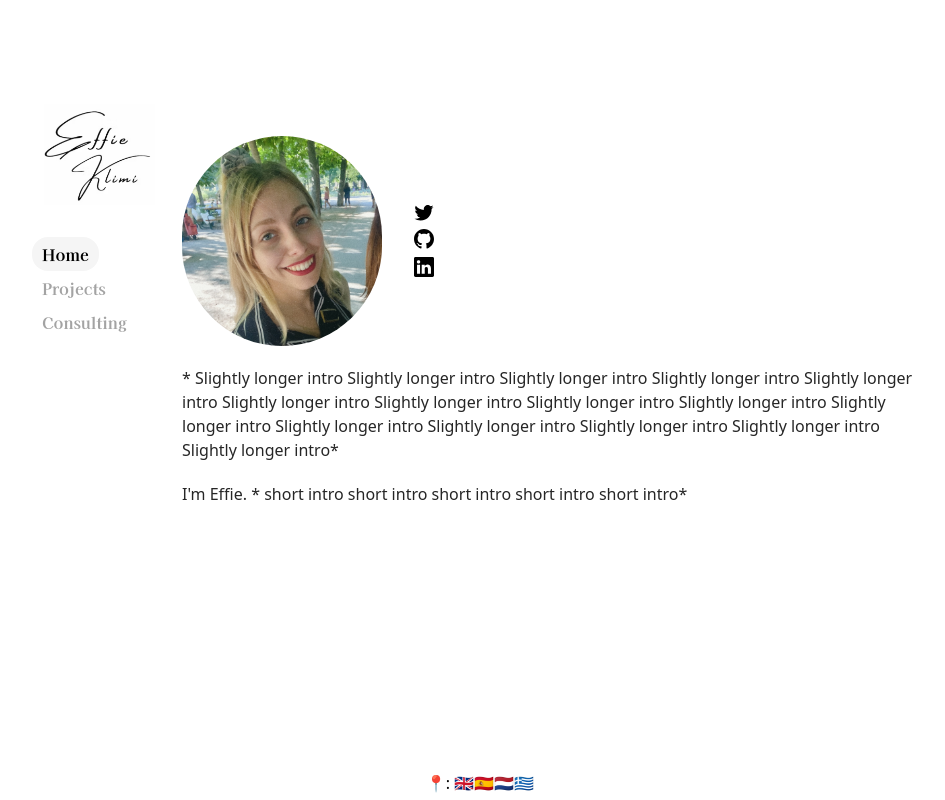
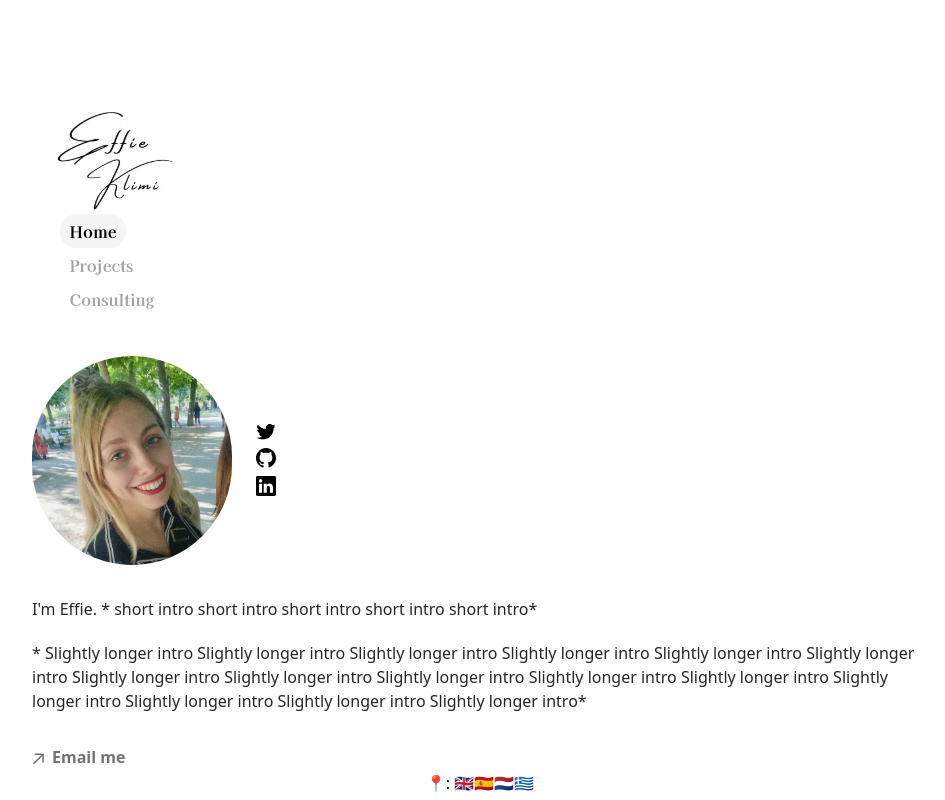
Before and after one commit to effieklimi/effie-bio, a Next.js app: page / in a window 1280 px wide. Shown: the whole page, without its empty margins (160-1105 px from the left). Built offline with nearby package versions, Linux system fonts and the light colour scheme.

Commit message:
fixing it for mobile

```diff
--- a/app/layout.tsx
+++ b/app/layout.tsx
@@ -65,10 +65,10 @@ export default function RootLayout({
       <body className="antialiased flex flex-1 flex-col min-h-screen max-w-4xl mb-40 mx-4 lg:mx-auto">
 
         <div className="md:mt-20 text-white">
-              .
+            .
         </div>
 
-        <div className="flex flex-row h-5/6">
+        <div className="flex flex-col h-5/6">
             <div>
               <Sidebar />
             </div>
@@ -76,11 +76,11 @@ export default function RootLayout({
             <main className="flex-auto min-w-0 mt-6 md:mt-0 flex flex-col px-2 md:px-0 text-m">
               {children}
             </main>
-          </div>
+        </div>
 
-          <div className="text-center	">
-            <p> 📍: 🇬🇧🇪🇸🇳🇱🇬🇷 </p>
-          </div>
+        <div className="text-center	">
+          <p> 📍: 🇬🇧🇪🇸🇳🇱🇬🇷 </p>
+        </div>
 
       </body>
     </html>
--- a/app/page.tsx
+++ b/app/page.tsx
@@ -16,7 +16,8 @@ export default async function HomePage() {
   return (
     <div>
     <section>
-        <div className="md:hidden flex items-start my-8 flex-row">
+      {/* <h1 className="font-bold text-3xl font-serif">{name}</h1> */}
+      <div className="flex items-start md:items-center my-8 flex-col md:flex-row">
         <Image
           alt={name}
           className="rounded-full"
@@ -25,12 +26,12 @@ export default async function HomePage() {
           width={200}
           priority
         />
-          <div className="ml-2 space-y-2 flex flex-col dark:text-neutral-500">
+        <div className="mt-8 md:mt-0 ml-0 md:ml-6 space-y-2 dark:text-neutral-500">
           <a
             rel="noopener noreferrer"
             target="_blank"
             href="https://twitter.com/roboticparts"
-              className="items-center gap-2 dark:hover:text-neutral-900"
+            className="flex items-center gap-2 dark:hover:text-neutral-900"
           >
             <TwitterIcon />
           </a>
@@ -38,7 +39,7 @@ export default async function HomePage() {
             rel="noopener noreferrer"
             target="_blank"
             href="https://github.com/effieklimi"
-              className="items-center gap-2 dark:hover:text-neutral-900"
+            className="flex items-center gap-2 dark:hover:text-neutral-900"
           >
             <GitHubIcon />
           </a>
@@ -46,67 +47,39 @@ export default async function HomePage() {
             rel="noopener noreferrer"
             target="_blank"
             href="https://linkedin.com/effieklimi"
-              className="items-center gap-2 dark:hover:text-neutral-900"
-            >
-              <LinkedInIcon />
-            </a>
-          </div>
-          <div className="mt-5">
-            <p className="text-neutral-800 dark:text-neutral-600">
-              {bio()}
-            </p>
-            <p className="mt-5 text-neutral-800 dark:text-neutral-600">
-              {about()}
-            </p>
-          </div>
-        </div>
-        <div className="hidden md:flex items-start my-8 flex-col justify-end">
-          <div className="flex flex-row items-center space-x-8">
-            <Image
-              alt={name}
-              className="rounded-full"
-              src={avatar}
-              placeholder="blur"
-              width={200}
-              priority
-            />
-            <div className="space-y-2 flex flex-col dark:text-neutral-500">
-              <a
-                rel="noopener noreferrer"
-                target="_blank"
-                href="https://twitter.com/roboticparts"
-                className="items-center gap-2 dark:hover:text-neutral-900"
-              >
-                <TwitterIcon />
-              </a>
-              <a
-                rel="noopener noreferrer"
-                target="_blank"
-                href="https://github.com/effieklimi"
-                className="items-center gap-2 dark:hover:text-neutral-900"
-              >
-                <GitHubIcon />
-              </a>
-              <a
-                rel="noopener noreferrer"
-                target="_blank"
-                href="https://linkedin.com/effieklimi"
-                className="items-center gap-2 dark:hover:text-neutral-900"
+            className="flex items-center gap-2 dark:hover:text-neutral-900"
           >
             <LinkedInIcon />
           </a>
         </div>
       </div>
-          <div className="mt-5 text-left">
-            <p className="text-neutral-800 dark:text-neutral-600">
+      <p className="my-5 text-neutral-800 dark:text-neutral-600">
+        {about()}
+      </p>
+      <p className="my-5 text-neutral-800 dark:text-neutral-600">
         {bio()}
       </p>
-            <p className="mt-5 text-neutral-800 dark:text-neutral-600">
-              {about()}
-            </p>
+      <ul className="flex flex-col md:flex-row mt-8 space-x-0 md:space-x-4 space-y-2 md:space-y-0 font-sm text-neutral-500 dark:text-neutral-400">
+        <li>
+          <a
+            className="flex items-center hover:text-neutral-900 dark:hover:text-neutral-400 dark:text-neutral-900 transition-all"
+            rel="noopener noreferrer"
+            target="_blank"
+            href="mailto:effie@effie.bio"
+          >
+            <ArrowIcon />
+            <p className="h-7 font-bold">Email me</p>
+          </a>
+        </li>
+      </ul>
+    </section>
+
+    {/* <div className='wrapper'>
+      <div className="push"></div>
     </div>
-        </div>
-      </section>
+    <div className="footer">
+      <FooterCentered />
+    </div> */}
     </div>
   );
 }
--- a/components/sidebar.tsx
+++ b/components/sidebar.tsx
@@ -75,20 +75,15 @@ export default function Navbar() {
   }
 
   return (
-    <aside className="md:w-[150px] md:flex-shrink-0 -mx-4 md:mx-0 md:px-0 font-serif md:flex">
-      <div className="md:hidden">
-        <Logo />
+    <header className="flex flex-row md:flex-col items-start md:items-center md:w-[200px] md:flex-shrink-0 -mx-4 md:mx-0 md:px-0 font-serif space-x-4 md:space-x-0">
+      <div className="h-20 w-20 md:h-auto md:w-auto">
+        <Logo  />
       </div>
-      <div className="lg:sticky lg:top-20">
-        <div className="hidden md:block ml-2 md:ml-[12px] mb-2 px-4 md:px-0 md:mb-8 space-y-10 flex flex-col md:flex-row items-start ">
-          <Logo />
-        </div>
-        <LayoutGroup>
       <nav
-            className="flex flex-row md:flex-col items-start relative px-4 md:px-0 pb-0 fade md:overflow-auto scroll-pr-6 md:relative"
+        className="flex flex-row md:flex-col items-start md:items-center relative px-4 md:px-0 pb-0 fade md:overflow-auto scroll-pr-6 md:relative space-x-4 md:space-x-0"
         id="nav"
       >
-            <div className="flex flex-row md:flex-col space-x-0 pr-10 mb-2 mt-2 md:mt-0">
+        <div className="flex flex-row md:flex-col space-x-4 md:space-x-0 pr-10 mb-2 mt-2 md:mt-0">
           {Object.entries(navItems).map(([path, { name }]) => {
             const isActive = path === pathname;
             return (
@@ -122,8 +117,6 @@ export default function Navbar() {
           })}
         </div>
       </nav>
-        </LayoutGroup>
-      </div>
-    </aside>
+    </header>
   );
 }
```
Lines whose indentation alone changed are shown as unchanged.
